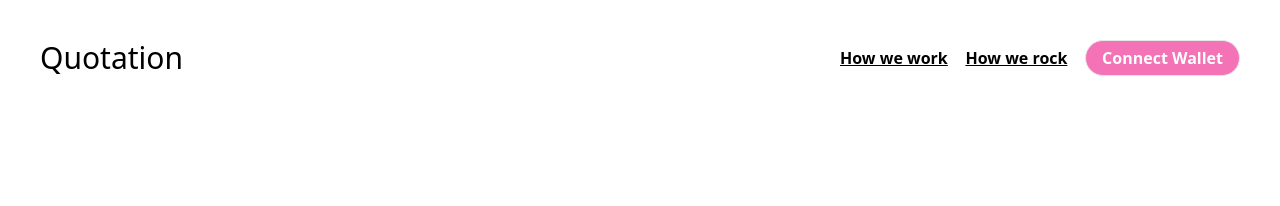
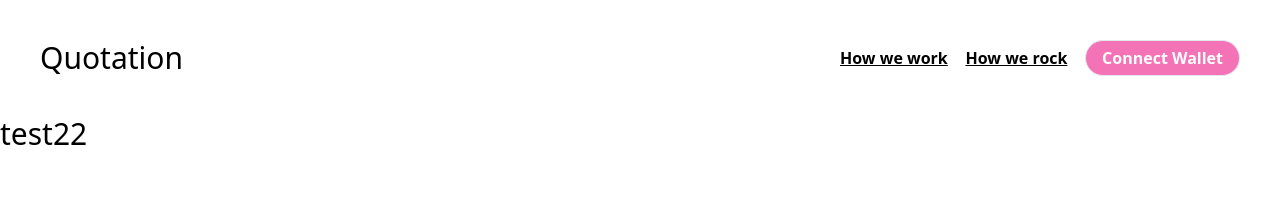
Before and after one commit to szboynono/quotation, a Next.js app: page / in a window 1280 px wide. Shown: the top 206 px of the page. Built offline with nearby package versions, Linux system fonts and the light colour scheme.

Commit message:
setup context

```diff
--- /dev/null
+++ b/context/AppContext.tsx
@@ -0,0 +1,13 @@
+import React from "react";
+
+export const AppContext = React.createContext({ test: "" });
+
+export const AppContextProvider: React.FC<{ children: React.ReactNode }> = ({
+  children,
+}) => {
+  return (
+    <AppContext.Provider value={{ test: "test22" }}>
+      {children}
+    </AppContext.Provider>
+  );
+};
--- a/package.json
+++ b/package.json
@@ -11,7 +11,8 @@
   "dependencies": {
     "next": "12.1.0",
     "react": "17.0.2",
-    "react-dom": "17.0.2"
+    "react-dom": "17.0.2",
+    "web3": "^1.7.1"
   },
   "devDependencies": {
     "@types/node": "17.0.21",
--- a/pages/_app.tsx
+++ b/pages/_app.tsx
@@ -1,12 +1,15 @@
 import "../styles/globals.css";
 import type { AppProps } from "next/app";
 import Layout from "../components/Layout";
+import { AppContextProvider } from "../context/AppContext";
 
 function MyApp({ Component, pageProps }: AppProps) {
   return (
-    <Layout>
-      <Component {...pageProps} />
-    </Layout>
+    <AppContextProvider>
+      <Layout>
+        <Component {...pageProps} />
+      </Layout>
+    </AppContextProvider>
   );
 }
 
--- a/pages/index.tsx
+++ b/pages/index.tsx
@@ -1,11 +1,15 @@
 import type { NextPage } from 'next'
 import Head from 'next/head'
 import Image from 'next/image'
+import { useContext } from 'react'
+import { AppContext } from '../context/AppContext'
 import styles from '../styles/Home.module.css'
 
 const Home: NextPage = () => {
+  const { test } = useContext(AppContext);
   return (
-    <h1 className="text-3xl font-bold underline">
+    <h1 className="text-3xl">
+      {test}
     </h1>
   )
 }
```
Also changed, not shown: 1 other file (tests, documents, lock files or other folders).
